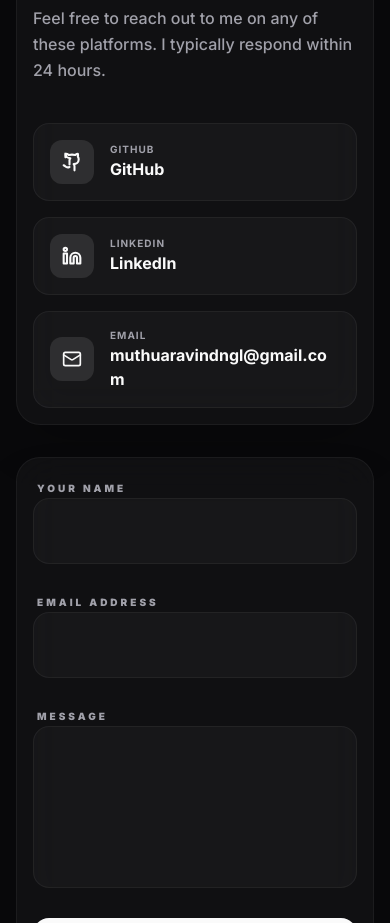
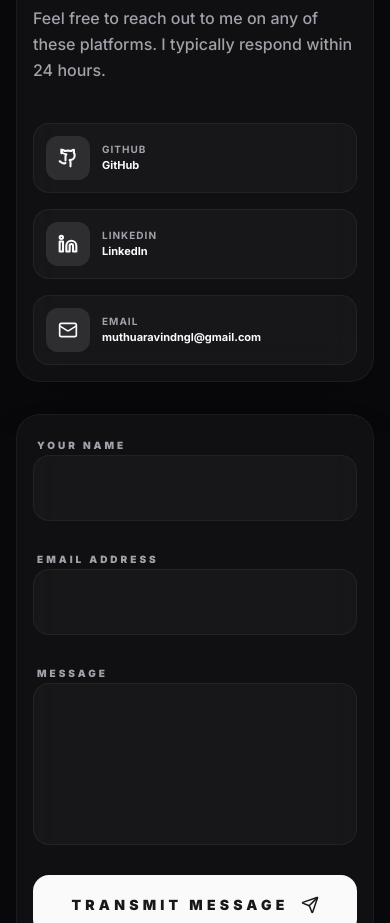
Before and after one commit to MuthuAravind136/portfolio, a Next.js app: page / in a window 390 px wide. Shown: the part 7940-8863 px from the top of the page. Built offline with nearby package versions, Linux system fonts and the light colour scheme.

Commit message:
mail fix

```diff
--- a/src/components/Contact.jsx
+++ b/src/components/Contact.jsx
@@ -99,9 +99,9 @@ export function Contact() {
                                             target="_blank"
                                             rel="noopener noreferrer"
                                             whileHover={{ x: 10 }}
-                                            className="flex items-center gap-4 p-4 rounded-2xl bg-white/[0.03] border border-white/5 hover:border-primary/30 transition-all group"
+                                            className="flex items-center gap-3 sm:gap-4 p-3 sm:p-4 rounded-2xl bg-white/[0.03] border border-white/5 hover:border-primary/30 transition-all group"
                                         >
-                                            <div className="p-3 bg-primary/10 rounded-xl text-primary group-hover:bg-primary group-hover:text-primary-foreground transition-all">
+                                            <div className="p-3 bg-primary/10 rounded-xl text-primary group-hover:bg-primary group-hover:text-primary-foreground transition-all flex-shrink-0">
                                                 {link.platform === "GitHub" ? (
                                                     <svg className="w-5 h-5" viewBox="0 0 24 24" fill="none" stroke="currentColor" strokeWidth="2.5" strokeLinecap="round" strokeLinejoin="round"><path d="M15 22v-4a4.8 4.8 0 0 0-1-3.5c3 0 6-2 6-5.5.08-1.25-.27-2.48-1-3.5.28-1.15.28-2.35 0-3.5 0 0-1 0-3 1.5-2.64-.5-5.36-.5-8 0C6 2 5 2 5 2c-.28 1.15-.28 2.35 0 3.5-.73 1.02-1.08 2.25-1-3.5 0 3.5 3 5.5 6 5.5-.39.49-.68 1.05-.85 1.65-.17.6-.22 1.23-.15 1.85v4"></path><path d="M9 18c-4.51 2-5-2-7-2"></path></svg>
                                                 ) : link.platform === "LinkedIn" ? (
@@ -110,9 +110,9 @@ export function Contact() {
                                                     <Mail size={20} />
                                                 )}
                                             </div>
-                                            <div>
+                                            <div className="min-w-0">
                                                 <p className="text-[10px] font-bold text-muted-foreground uppercase tracking-widest">{link.platform}</p>
-                                                <p className="font-bold text-foreground break-all">
+                                                <p className="font-bold text-foreground break-all text-[11px] xs:text-xs sm:text-sm md:text-base select-all">
                                                     {link.platform === "Email" ? "muthuaravindngl@gmail.com" :
                                                         link.platform === "LinkedIn" ? "LinkedIn" : "GitHub"}
                                                 </p>
```
